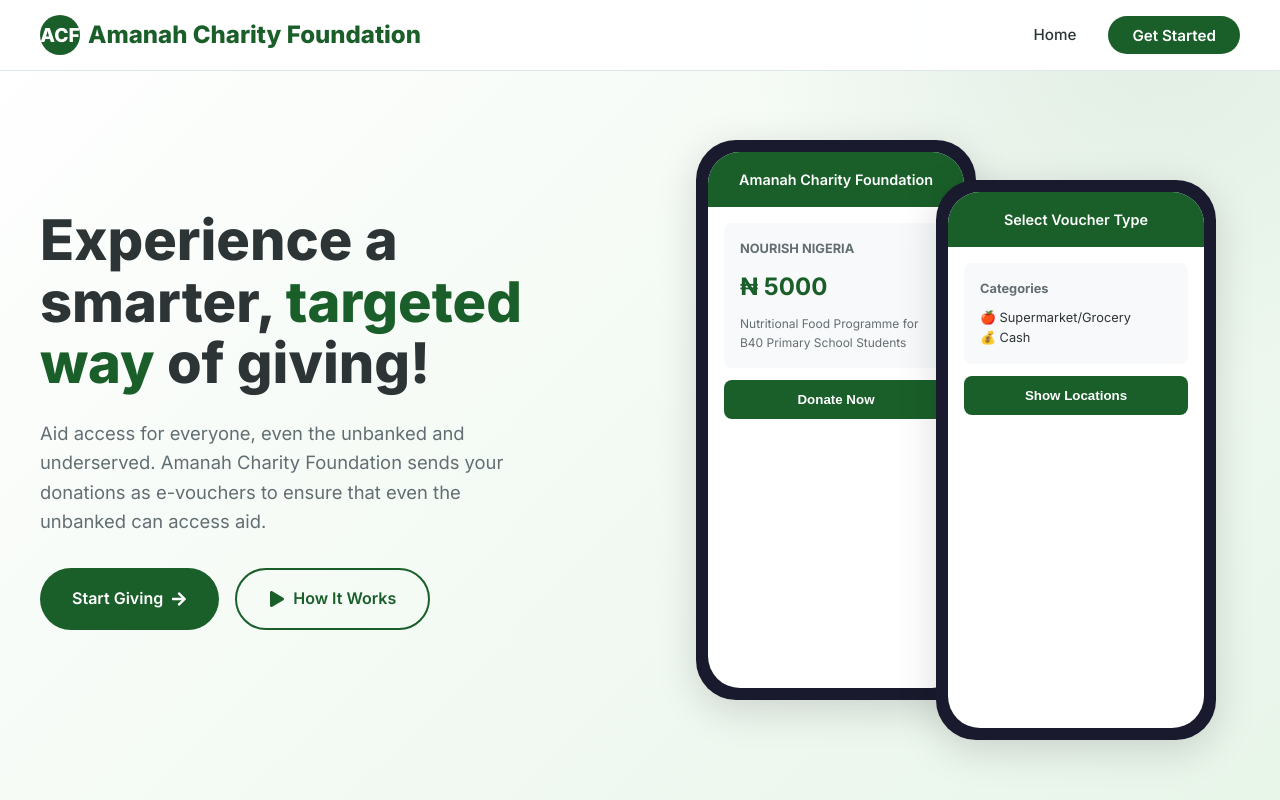
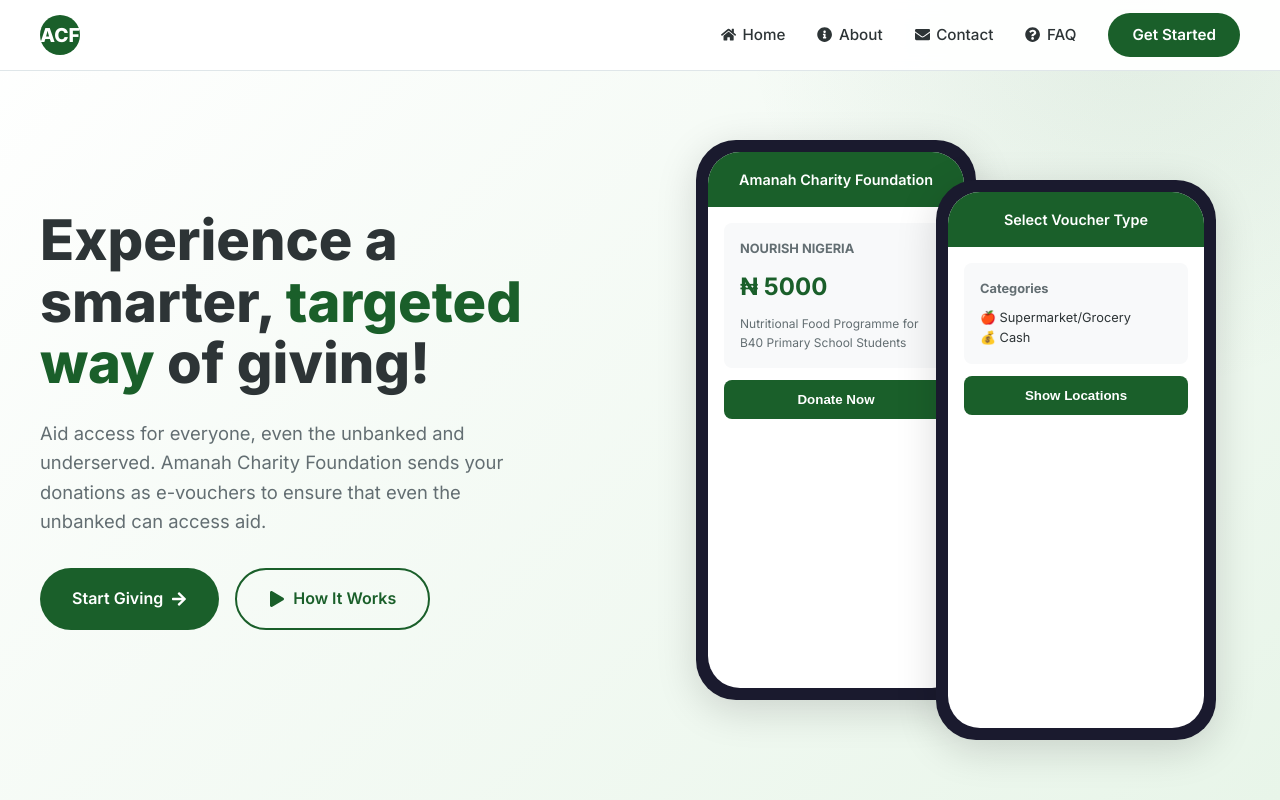
Before and after one commit to Weirdinho/BarakahGo, a React (Create React App) app in the folder frontend/: page / in a window 1280 px wide. Shown: the top 800 px of the page. Built offline with nearby package versions, Linux system fonts and the light colour scheme.

Commit message:
modified:   frontend/src/components/Navbar.jsx

```diff
--- a/frontend/src/components/Navbar.jsx
+++ b/frontend/src/components/Navbar.jsx
@@ -5,7 +5,11 @@
   FaBars,
   FaTimes,
   FaUser,
-  FaSignOutAlt
+  FaSignOutAlt,
+  FaHome,
+  FaInfoCircle,
+  FaEnvelope,
+  FaQuestionCircle
 } from 'react-icons/fa';
 
 const Navbar = () => {
@@ -21,6 +25,25 @@
 
   const closeMenu = () => setMobileOpen(false);
 
+  // Get the dashboard path based on user role
+  const getDashboardPath = () => {
+    if (!user) return '/login';
+
+    switch (user.role) {
+      case 'admin':
+        return '/admin';
+      case 'vendor':
+        return '/vendor';
+      case 'beneficiary':
+        return '/beneficiary';
+      case 'donor':
+      case 'corporate':
+        return '/dashboard';
+      default:
+        return '/';
+    }
+  };
+
   return (
     <>
       <style>{`
@@ -34,7 +57,6 @@
           backdrop-filter: blur(10px);
           border-bottom: 1px solid #dfe6e9;
           padding: 0 2rem;
-
         }
 
         .navbar-inner {
@@ -44,7 +66,6 @@
           align-items: center;
           justify-content: space-between;
           height: 70px;
-
         }
 
         .logo {
@@ -86,6 +107,9 @@
           font-size: 0.95rem;
           transition: all 0.3s ease;
           position: relative;
+          display: flex;
+          align-items: center;
+          gap: 0.4rem;
         }
 
         .nav-links a:hover {
@@ -159,6 +183,13 @@
           gap: 0.5rem;
           font-size: 0.85rem;
           color: #2d3436;
+          cursor: pointer;
+          transition: all 0.3s ease;
+          text-decoration: none;
+        }
+
+        .user-name:hover {
+          color: #1a5f2a;
         }
 
         .logout-btn {
@@ -246,37 +277,14 @@
           }
 
           /* stagger animation */
-          .nav-links.open li:nth-child(1) {
-            transition-delay: 0.05s;
-          }
-
-          .nav-links.open li:nth-child(2) {
-            transition-delay: 0.1s;
-          }
-
-          .nav-links.open li:nth-child(3) {
-            transition-delay: 0.15s;
-          }
-
-          .nav-links.open li:nth-child(4) {
-            transition-delay: 0.2s;
-          }
-
-          .nav-links.open li:nth-child(5) {
-            transition-delay: 0.25s;
-          }
-
-          .nav-links.open li:nth-child(6) {
-            transition-delay: 0.3s;
-          }
-
-          .nav-links.open li:nth-child(7) {
-            transition-delay: 0.35s;
-          }
-
-          .nav-links.open li:nth-child(8) {
-            transition-delay: 0.4s;
-          }
+          .nav-links.open li:nth-child(1) { transition-delay: 0.05s; }
+          .nav-links.open li:nth-child(2) { transition-delay: 0.1s; }
+          .nav-links.open li:nth-child(3) { transition-delay: 0.15s; }
+          .nav-links.open li:nth-child(4) { transition-delay: 0.2s; }
+          .nav-links.open li:nth-child(5) { transition-delay: 0.25s; }
+          .nav-links.open li:nth-child(6) { transition-delay: 0.3s; }
+          .nav-links.open li:nth-child(7) { transition-delay: 0.35s; }
+          .nav-links.open li:nth-child(8) { transition-delay: 0.4s; }
 
           .nav-links a,
           .nav-links span,
@@ -327,32 +335,38 @@
             onClick={closeMenu}
           >
             <div className="logo-icon">ACF</div>
-            Amanah Charity Foundation
+
           </Link>
 
           <ul className={`nav-links ${mobileOpen ? 'open' : ''}`}>
 
+            {/* Public Links - Always Visible */}
             <li>
               <Link to="/" onClick={closeMenu}>
-                Home
-              </Link>
-            </li>
-
-            {user && (
-              <>
-                <li>
-                  <Link to="/donateGateway" onClick={closeMenu}>
-                    Donate
+                <FaHome /> Home
               </Link>
             </li>
 
             <li>
-                  <Link to="/vendors" onClick={closeMenu}>
-                    Vendors
+              <Link to="/about" onClick={closeMenu}>
+                <FaInfoCircle /> About
               </Link>
             </li>
 
-                {user.role === 'admin' && (
+            <li>
+              <Link to="/contact" onClick={closeMenu}>
+                <FaEnvelope /> Contact
+              </Link>
+            </li>
+
+            <li>
+              <Link to="/faq" onClick={closeMenu}>
+                <FaQuestionCircle /> FAQ
+              </Link>
+            </li>
+
+            {/* Role-based Links Only */}
+            {user?.role === 'admin' && (
               <li>
                 <Link to="/admin" onClick={closeMenu}>
                   Admin
@@ -360,15 +374,7 @@
               </li>
             )}
 
-                {user.role === 'beneficiary' && (
-                  <li>
-                    <Link to="/beneficiary" onClick={closeMenu}>
-                      My Aid
-                    </Link>
-                  </li>
-                )}
-
-                {user.role === 'vendor' && (
+            {user?.role === 'vendor' && (
               <li>
                 <Link to="/vendor" onClick={closeMenu}>
                   Vendor Portal
@@ -376,23 +382,25 @@
               </li>
             )}
 
-                {(user.role === 'donor' ||
-                  user.role === 'corporate') && (
+            {(user?.role === 'donor' || user?.role === 'corporate') && (
               <li>
                 <Link to="/dashboard" onClick={closeMenu}>
                   Dashboard
                 </Link>
               </li>
             )}
-              </>
-            )}
 
+            {/* User Section - Name is now clickable */}
             {user ? (
               <>
                 <li>
-                  <span className="user-name">
+                  <Link
+                    to={getDashboardPath()}
+                    className="user-name"
+                    onClick={closeMenu}
+                  >
                     <FaUser /> {user.name}
-                  </span>
+                  </Link>
                 </li>
 
                 <li>
```
Lines whose indentation alone changed are shown as unchanged.
